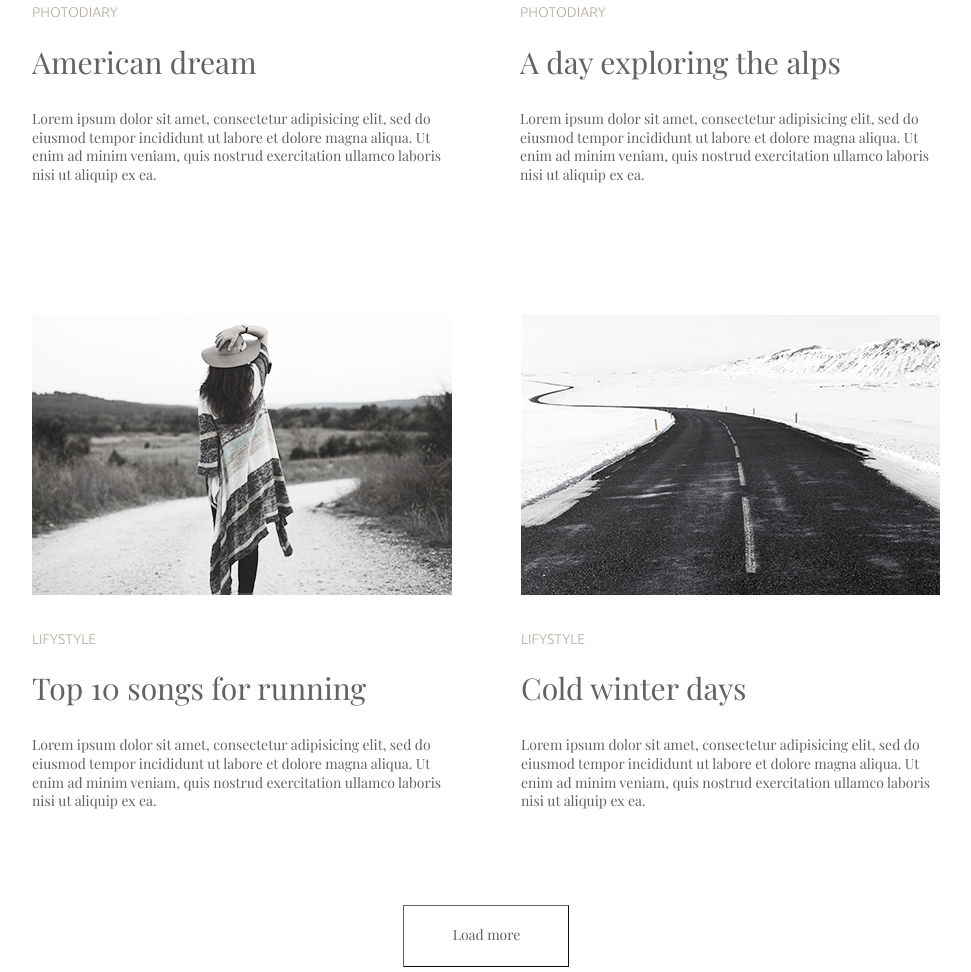
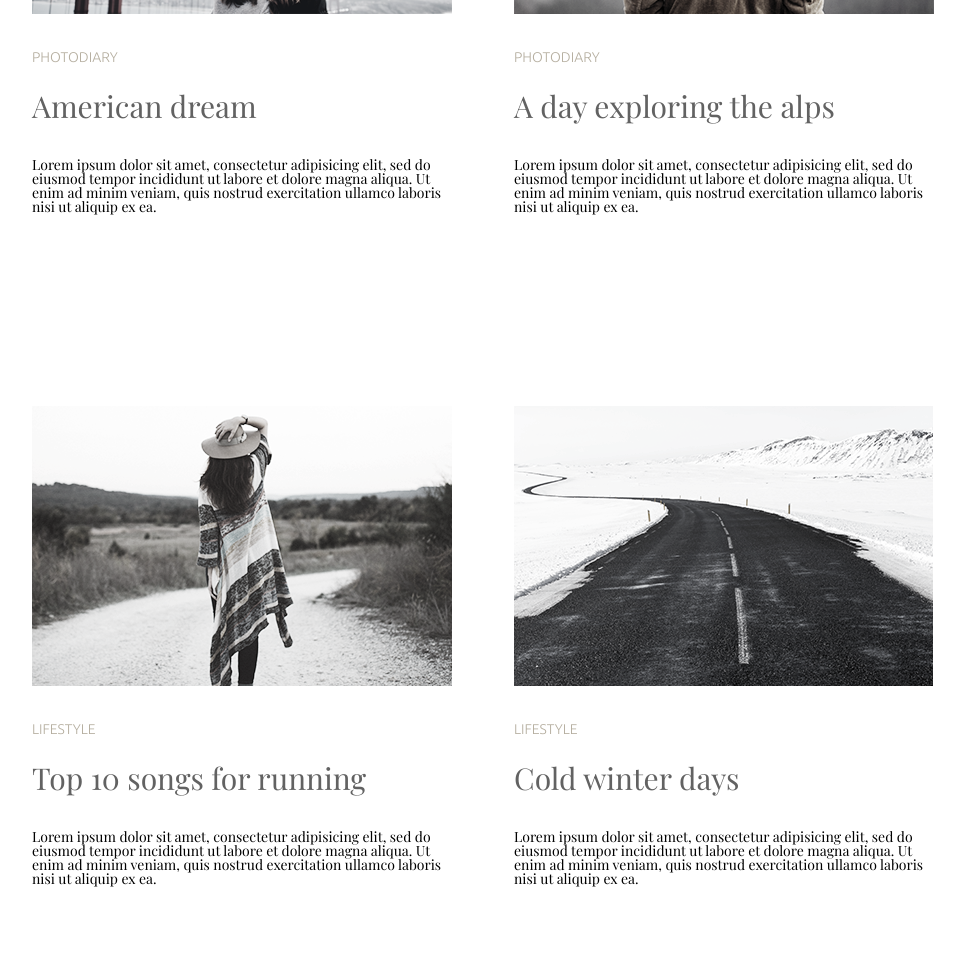
Before and after one commit to CodingNORVINS/PhotoBlog_CSS, a plain HTML site: page index.html in a window 1280 px wide. Shown: the part 1120-2092 px from the top of the page, without its empty margins (154-1125 px from the left). Drawn offline with nearby package versions, Linux system fonts and the light colour scheme; a web font is replaced by a local one.

Commit message:
finished commit 16:33 10/08/2025

```diff
--- a/CSS/reset.css
+++ b/CSS/reset.css
@@ -0,0 +1,146 @@
+/* http://meyerweb.com/eric/tools/css/reset/
+   v2.0 | 20110126
+   License: none (public domain)
+*/
+
+html,
+body,
+div,
+span,
+applet,
+object,
+iframe,
+h1,
+h2,
+h3,
+h4,
+h5,
+h6,
+p,
+blockquote,
+pre,
+a,
+abbr,
+acronym,
+address,
+big,
+cite,
+code,
+del,
+dfn,
+em,
+img,
+ins,
+kbd,
+q,
+s,
+samp,
+small,
+strike,
+strong,
+sub,
+sup,
+tt,
+var,
+b,
+u,
+i,
+center,
+dl,
+dt,
+dd,
+ol,
+ul,
+li,
+fieldset,
+form,
+label,
+legend,
+table,
+caption,
+tbody,
+tfoot,
+thead,
+tr,
+th,
+td,
+article,
+aside,
+canvas,
+details,
+embed,
+figure,
+figcaption,
+footer,
+header,
+hgroup,
+menu,
+nav,
+output,
+ruby,
+section,
+summary,
+time,
+mark,
+audio,
+video {
+	margin: 0;
+	padding: 0;
+	border: 0;
+	font-size: 100%;
+	font: inherit;
+	vertical-align: baseline;
+}
+
+/* HTML5 display-role reset for older browsers */
+article,
+aside,
+details,
+figcaption,
+figure,
+footer,
+header,
+hgroup,
+menu,
+section {
+	display: block;
+}
+
+body {
+	line-height: 1;
+}
+
+ol,
+ul {
+	list-style: none;
+}
+
+blockquote,
+q {
+	quotes: none;
+}
+
+blockquote:before,
+blockquote:after,
+q:before,
+q:after {
+	content: '';
+	content: none;
+}
+
+table {
+	border-collapse: collapse;
+	border-spacing: 0;
+}
+
+button {
+	cursor: pointer;
+}
+
+a {
+	text-decoration: none;
+}
+
+button {
+	font-family: inherit;
+}
--- a/CSS/style.css
+++ b/CSS/style.css
@@ -1,32 +1,37 @@
-/*! З М І Н Н І */
 :root {
 	--paragraph-color: rgba(125, 125, 125, 1);
 	--link-color: rgba(3, 169, 244, 1);
 	--subtitle-color: rgba(180, 173, 158, 1);
 	--article-text-color: rgba(98, 98, 98, 1);
 	--background-color: rgba(255, 255, 255, 1);
-	--font-family: 'Playfair Display', sans-serif;
-	--second-family: 'Ubuntu', sans-serif;
-} /*! З А Г А Л Ь Н І  С Т И Л І */
+	--main-font: 'Playfair Display', sans-serif;
+	--secondary-font: 'Ubuntu', sans-serif;
+}
+
 * {
 	box-sizing: border-box;
 }
+
 a:hover {
 	color: var(--link-color);
 }
+
 a {
 	text-decoration: none;
 }
+
 body {
-	font-family: var(--font-family);
+	font-family: var(--main-font);
 	font-size: 14px;
 	font-weight: 400;
 	background-color: white;
 }
+
 .container {
 	width: 908px;
 	margin: 0 auto;
 }
+
 body,
 h2,
 h3,
@@ -34,74 +39,102 @@ p,
 ul {
 	margin: 0;
 	padding: 0;
-} /*! Х Е Д Е Р */
+}
+
 .header {
-	padding: 71px 183px 92px 168px;
+	padding-top: 71px;
+	padding-right: 183px;
+	padding-left: 168px;
+	padding-bottom: 92px;
+	align-content: center;
+	font-size: 14px;
 }
+
 .header-list {
 	display: flex;
-	align-items: center;
+	align-items: baseline;
+	justify-content: space-between;
 	gap: 99px;
+	width: 555px;
 	margin: 0 auto;
 	list-style-type: none;
 	text-transform: uppercase;
 	color: var(--paragraph-color);
-	justify-content: center;
 }
+
 .header-link {
 	color: var(--paragraph-color);
 	line-height: 18.66px;
 	font-weight: inherit;
-} /*! О С Н О В Н А   С Е К Ц І Я */
+}
+
+.hero-container {
+	display: flex;
+	flex-wrap: wrap;
+}
+
 .hero {
+	padding-top: 0px;
 	padding-right: 147px;
 	padding-left: 147px;
 	padding-bottom: 66px;
 }
+
 .hero-list {
 	display: flex;
 	list-style-type: none;
 	justify-content: space-between;
 	flex-wrap: wrap;
 	margin-bottom: 94px;
-	gap: 65px;
-	row-gap: 130px;
 }
-.hero-item {
-	flex-basis: calc((100% - 65px) / 3);
+
+.hero-article {
+	width: 426px;
+	height: 542px;
 }
+
 .hero-image,
 .hero-subtitle {
 	margin-bottom: 32px;
-} /*! Х Е Р О  Т Е К С Т */
+}
+
+.hero-item:nth-child(n + 3) {
+	margin-top: 130px;
+}
+
 .hero-title {
-	margin-bottom: 40px;
+	margin-bottom: 44px;
 	font-size: 30px;
 	color: var(--article-text-color);
 	line-height: 16.09px;
 	font-weight: 400;
 }
+
 .hero-subtitle {
 	color: var(--subtitle-color);
-	font-family: var(--second-family);
+	font-family: var(--secondary-font);
 	line-height: 18.66px;
 	font-weight: 300;
 	text-transform: uppercase;
 }
+
 .hero-desk {
-	font-family: var(--font-family);
+	font-family: var(--main-font);
 	color: var(--article-text-color);
 	font-weight: 400;
 	line-height: 18.66px;
-} /*! К Н О П К А */
-.hero-btn {
+}
+
+.hero-button {
+	margin: 0 auto;
+	width: 165px;
+	height: 60px;
 	background-color: white;
+	border-width: 1px;
+	box-sizing: border-box;
 	color: var(--article-text-color);
 	border-color: var(--article-text-color);
 	border-width: 1px;
+	line-height: 18.66px;
 	font-weight: inherit;
-	display: block;
-	margin: 0 auto;
-	padding: 20px 48px 21px 49px;
-	line-height: 18.66px;
 }
--- a/index.html
+++ b/index.html
@@ -27,7 +27,7 @@
 				<nav class="header-navigation">
 					<ul class="header-list">
 						<li class="header-item">
-							<a href="" class="header-link">LIFYSTYLE</a>
+							<a href="" class="header-link">LIFESTYLE</a>
 						</li>
 						<li class="header-item">
 							<a href="" class="header-link">PHOTODIARY</a>
@@ -53,9 +53,9 @@
 									alt="Man at the Concert"
 									class="hero-image"
 								/>
-								<p class="hero-subtitle">LIFESTYLE</p>
+								<p class="hero-subtitle">lifestyle</p>
 								<h3 class="hero-title">More than just a music festival</h3>
-								<p class="hero-desk">
+								<p class="hero-description">
 									Lorem ipsum dolor sit amet, consectetur adipisicing elit, sed
 									do eiusmod tempor incididunt ut labore et dolore magna aliqua.
 									Ut enim ad minim veniam, quis nostrud exercitation ullamco
@@ -70,9 +70,9 @@
 									alt="Hot coffee at cozy bed"
 									class="hero-image"
 								/>
-								<p class="hero-subtitle">LIFESTYLE</p>
+								<p class="hero-subtitle">lifestyle</p>
 								<h3 class="hero-title">Life tastes better with coffee</h3>
-								<p class="hero-desk">
+								<p class="hero-description">
 									Lorem ipsum dolor sit amet, consectetur adipisicing elit, sed
 									do eiusmod tempor incididunt ut labore et dolore magna aliqua.
 									Ut enim ad minim veniam, quis nostrud exercitation ullamco
@@ -88,9 +88,9 @@
 								golden gate bridge"
 									class="hero-image"
 								/>
-								<p class="hero-subtitle">PHOTODIARY</p>
+								<p class="hero-subtitle">photodiary</p>
 								<h3 class="hero-title">American dream</h3>
-								<p class="hero-desk">
+								<p class="hero-description">
 									Lorem ipsum dolor sit amet, consectetur adipisicing elit, sed
 									do eiusmod tempor incididunt ut labore et dolore magna aliqua.
 									Ut enim ad minim veniam, quis nostrud exercitation ullamco
@@ -105,9 +105,9 @@
 									alt="Boy standing in the cold forest in clothes"
 									class="hero-image"
 								/>
-								<p class="hero-subtitle">PHOTODIARY</p>
+								<p class="hero-subtitle">photodiary</p>
 								<h3 class="hero-title">A day exploring the alps</h3>
-								<p class="hero-desk">
+								<p class="hero-description">
 									Lorem ipsum dolor sit amet, consectetur adipisicing elit, sed
 									do eiusmod tempor incididunt ut labore et dolore magna aliqua.
 									Ut enim ad minim veniam, quis nostrud exercitation ullamco
@@ -122,9 +122,9 @@
 									alt="Nice looking woman standing next to the lake"
 									class="hero-image"
 								/>
-								<p class="hero-subtitle">lifystyle</p>
+								<p class="hero-subtitle">lifestyle</p>
 								<h3 class="hero-title">Top 10 songs for running</h3>
-								<p class="hero-desk">
+								<p class="hero-description">
 									Lorem ipsum dolor sit amet, consectetur adipisicing elit, sed
 									do eiusmod tempor incididunt ut labore et dolore magna aliqua.
 									Ut enim ad minim veniam, quis nostrud exercitation ullamco
@@ -139,9 +139,9 @@
 									alt="Scary and at the same nice looking foggy road in alps"
 									class="hero-image"
 								/>
-								<p class="hero-subtitle">lifystyle</p>
+								<p class="hero-subtitle">lifestyle</p>
 								<h3 class="hero-title">Cold winter days</h3>
-								<p class="hero-desk">
+								<p class="hero-description">
 									Lorem ipsum dolor sit amet, consectetur adipisicing elit, sed
 									do eiusmod tempor incididunt ut labore et dolore magna aliqua.
 									Ut enim ad minim veniam, quis nostrud exercitation ullamco
@@ -150,7 +150,7 @@
 							</article>
 						</li>
 					</ul>
-					<button type="button" class="hero-btn">Load more</button>
+					<button type="button" class="hero-button">Load more</button>
 				</div>
 			</section>
 		</main>
```
